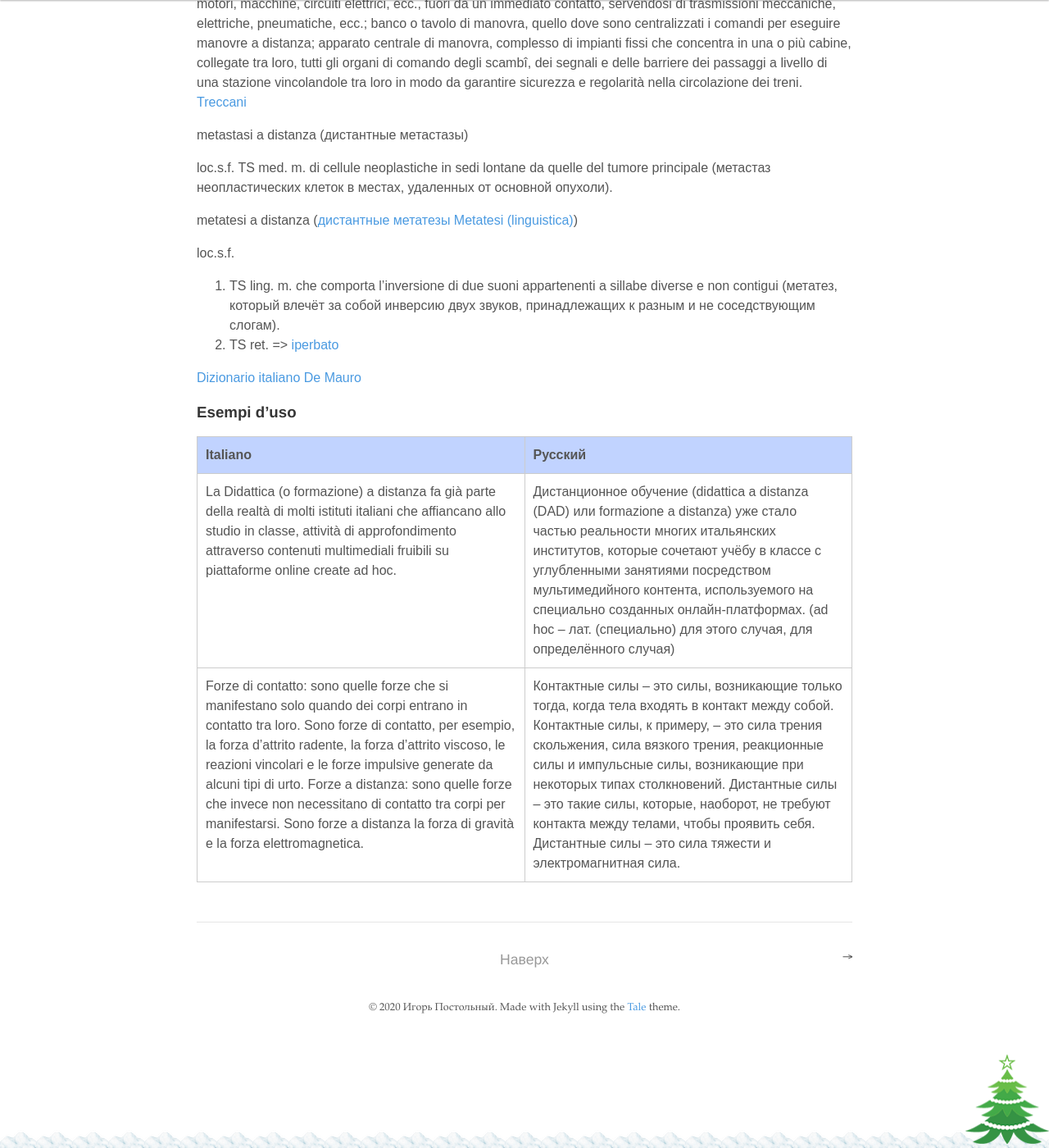
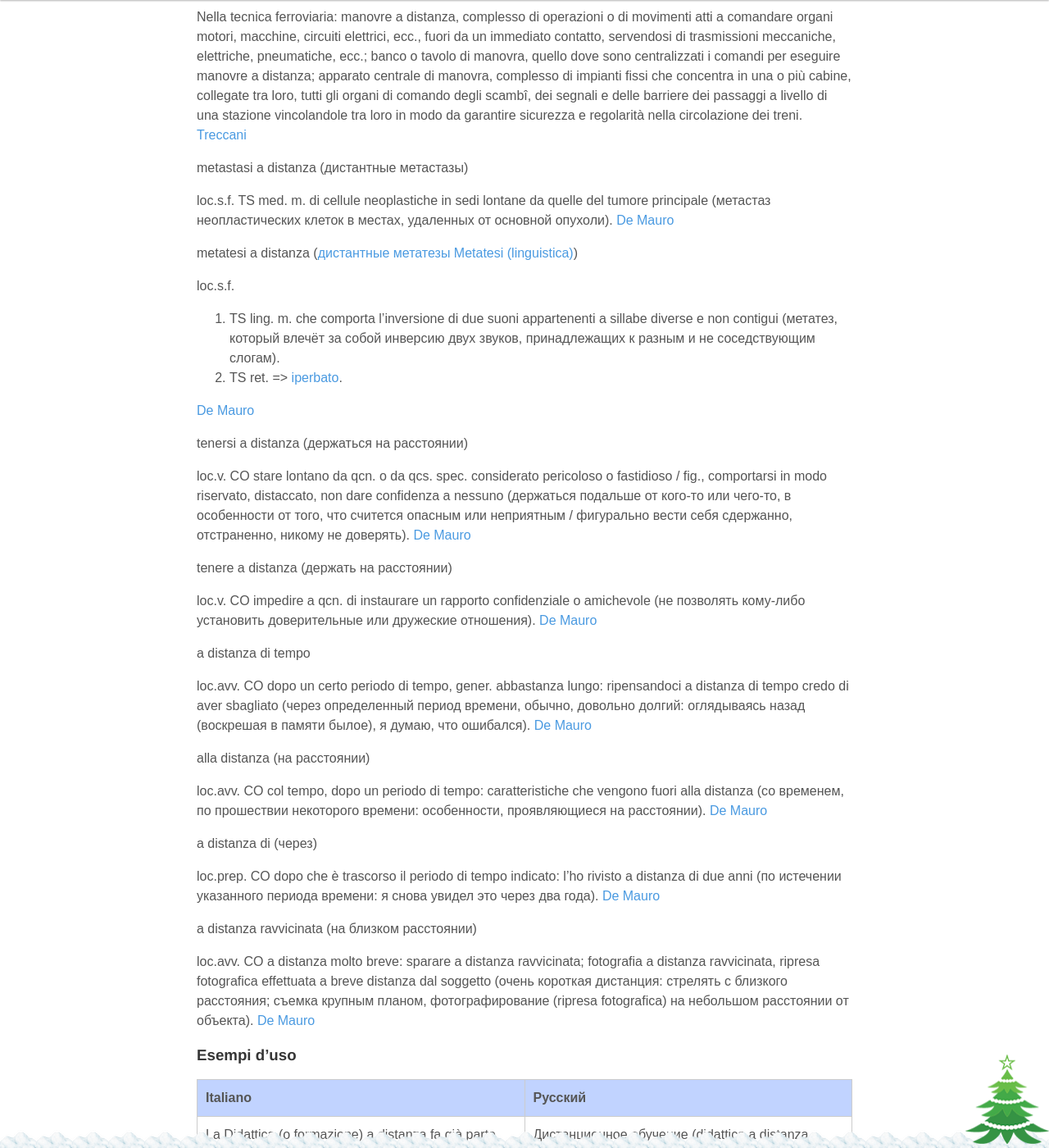
Before and after one commit to postolny/postolny.github.io, a Jekyll site: the page built from _posts/2020-11-25-a-distanza.md, in a window 1280 px wide and 1400 px high, scrolled down 1703 px. Shown: the whole window at 82% size. Built offline with Jekyll 4.4.1, drawn with Linux system fonts in a browser that asks for light colours; nearby versions of some CDN libraries; some of the changed text lies outside the part shown.

Commit message:
Add files via upload

```diff
--- a/_posts/2020-11-25-a-distanza.md
+++ b/_posts/2020-11-25-a-distanza.md
@@ -12,45 +12,71 @@ loc.avv., loc.agg.inv.
 1. loc.avv. CO distante, lontano: avvicinati! non stare così a distanza! (далёкий, отдалённый: подойти ближе! не стой так далеко!)
 2. loc.agg.inv. TS scol. di insegnamento, spec. universitario, impartito a studenti lontani attraverso trasmissioni televisive o radiofoniche (об обучении, особенно касающийся университетов, предоставляемый студентам-заочникам посредством телевизионных передач) или радиопередач).
 
+[Dizionario italiano De Mauro](https://dizionario.internazionale.it/parola/a-distanza)
+
 accesso a distanza (удалённый доступ)
 
-loc.s.m. TS inform., telecom. rapidità della comunicazione, esaltata dalle tecniche moderne di elaborazione elettronica e di trasmissione dei dati attraverso reti di terminali (скорость связи, повышенная с помощью современных технологий электронной обработки и передачи данных через терминальные сети).
+loc.s.m. TS inform., telecom. rapidità della comunicazione, esaltata dalle tecniche moderne di elaborazione elettronica e di trasmissione dei dati attraverso reti di terminali (скорость связи, повышенная с помощью современных технологий электронной обработки и передачи данных через терминальные сети). [De Mauro](https://dizionario.internazionale.it/parola/accesso-a-distanza)
 
 adozione a distanza (дистанционное усыновление)
 
-loc.s.f. CO mantenimento e assistenza di bambini che vivono in paesi sottosviluppati, tramite un contributo volontario e continuativo, spec. con la mediazione di enti e organizzazioni umanitarie (содержание и помощь детям, живущим в слаборазвитых странах, посредством добровольных и постоянных взносов, особенно при посредничестве гуманитарных учреждений и организаций).
+loc.s.f. CO mantenimento e assistenza di bambini che vivono in paesi sottosviluppati, tramite un contributo volontario e continuativo, spec. con la mediazione di enti e organizzazioni umanitarie (содержание и помощь детям, живущим в слаборазвитых странах, посредством добровольных и постоянных взносов, особенно при посредничестве гуманитарных учреждений и организаций). [De Mauro](https://dizionario.internazionale.it/parola/adozione-a-distanza)
 
 assimilazione a distanza (дистантная ассимиляция)
 
-loc.s.f. TS fon. quella che avviene tra due suoni non contigui (то, что происходит между двумя не соседствующими звуками (suoni appartenenti a sillabe diverse - звуки, принадлежащие к разным слогам) [Ассимиляция (лингвистика)](https://ru.wikipedia.org/wiki/Ассимиляция_(лингвистика))).
+loc.s.f. TS fon. quella che avviene tra due suoni non contigui (то, что происходит между двумя не соседствующими звуками (suoni appartenenti a sillabe diverse - звуки, принадлежащие к разным слогам) [Ассимиляция (лингвистика)](https://ru.wikipedia.org/wiki/Ассимиляция_(лингвистика))). [De Mauro](https://dizionario.internazionale.it/parola/assimilazione-a-distanza)
 
 azione a distanza ([Azione a distanza (fisica)](https://it.wikipedia.org/wiki/Azione_a_distanza_(fisica)) [Дальнодействие](https://ru.wikipedia.org/wiki/Дальнодействие_и_короткодействие))
 
-loc.s.f. TS fis. forza che agisce fra due corpi non a contatto (per es. la forza di gravità) (сила, действующая между двумя не соприкасающимися телами (например, сила тяжести)).
+loc.s.f. TS fis. forza che agisce fra due corpi non a contatto (per es. la forza di gravità) (сила, действующая между двумя не соприкасающимися телами (например, сила тяжести)). [De Mauro](https://dizionario.internazionale.it/parola/azione-a-distanza)
 
 forza a distanza (дистантная сила)
 
-loc.s.f. TS fis. f. che si esercita tra corpi posti a distanza in un mezzo materiale o nel vuoto (сила, действующая между телами, расположенными на расстоянии в материальной среде или в вакууме (un mezzo materiale è un mezzo dotato di massa (acqua, tubo di acciaio, aria, legno… (Материальная среда - это среда, снабжённая массой (вода, стальная труба, воздух, дерево ...)). Hечь идёт о силах, которые не нуждаются в соприкосновения, чтобы себя проявить, напр.: сила тяжести, электромагнитная сила)
+loc.s.f. TS fis. f. che si esercita tra corpi posti a distanza in un mezzo materiale o nel vuoto (сила, действующая между телами, расположенными на расстоянии в материальной среде или в вакууме (un mezzo materiale è un mezzo dotato di massa (acqua, tubo di acciaio, aria, legno… (Материальная среда - это среда, снабжённая массой (вода, стальная труба, воздух, дерево ...)). Речь идёт о силах, которые не нуждаются в соприкосновения, чтобы себя проявить, напр.: сила тяжести, электромагнитная сила). [De Mauro](https://dizionario.internazionale.it/parola/forza-a-distanza)
 
-manovra a distanza
+manovra a distanza (дистанционное управление маневрами)
 
-loc.s.f. TS ferr. operazione o movimento atto a comandare organi motori, circuiti elettrici, fuori da un immediato contatto, con l'aiuto di trasmissioni meccaniche, elettriche, pneumatiche e sim (операция или акт движения, предпринимаемый для управления частями двигателя, электрическими цепями, без непосредственного контакта, с помощью механических, электрических, пневматических и аналогичных передач).
+loc.s.f. TS ferr. operazione o movimento atto a comandare organi motori, circuiti elettrici, fuori da un immediato contatto, con l'aiuto di trasmissioni meccaniche, elettriche, pneumatiche e sim (операция или акт движения, предпринимаемый для управления частями двигателя, электрическими цепями, без непосредственного контакта, с помощью механических, электрических, пневматических и аналогичных передач). [De Mauro](https://dizionario.internazionale.it/parola/manovra-a-distanza)
 
 Nella tecnica ferroviaria: manovre a distanza, complesso di operazioni o di movimenti atti a comandare organi motori, macchine, circuiti elettrici, ecc., fuori da un immediato contatto, servendosi di trasmissioni meccaniche, elettriche, pneumatiche, ecc.; banco o tavolo di manovra, quello dove sono centralizzati i comandi per eseguire manovre a distanza; apparato centrale di manovra, complesso di impianti fissi che concentra in una o più cabine, collegate tra loro, tutti gli organi di comando degli scambî, dei segnali e delle barriere dei passaggi a livello di una stazione vincolandole tra loro in modo da garantire sicurezza e regolarità nella circolazione dei treni. [Treccani](https://www.treccani.it/vocabolario/manovra/)
 
 metastasi a distanza (дистантные метастазы)
 
 loc.s.f. TS med.
-m. di cellule neoplastiche in sedi lontane da quelle del tumore principale (метастаз неопластических клеток в местах, удаленных от основной опухоли).
+m. di cellule neoplastiche in sedi lontane da quelle del tumore principale (метастаз неопластических клеток в местах, удаленных от основной опухоли). [De Mauro](https://dizionario.internazionale.it/parola/metastasi-a-distanza)
 
 metatesi a distanza ([дистантные метатезы](https://dic.academic.ru/dic.nsf/etymology_terms/271/Дистантная) [Metatesi (linguistica)](https://it.wikipedia.org/wiki/Metatesi_(linguistica)))
 
 loc.s.f.
 
 1. TS ling. m. che comporta l'inversione di due suoni appartenenti a sillabe diverse e non contigui (метатез, который влечёт за собой инверсию двух звуков, принадлежащих к разным и не соседствующим слогам).
-2. TS ret. => [iperbato](https://dizionario.internazionale.it/parola/iperbato)
+2. TS ret. => [iperbato](https://dizionario.internazionale.it/parola/iperbato).
 
-[Dizionario italiano De Mauro](https://dizionario.internazionale.it/cerca/a%20distanza)
+[De Mauro](https://dizionario.internazionale.it/parola/metatesi-a-distanza)
+
+tenersi a distanza (держаться на расстоянии)
+
+loc.v. CO stare lontano da qcn. o da qcs. spec. considerato pericoloso o fastidioso / fig., comportarsi in modo riservato, distaccato, non dare confidenza a nessuno (держаться подальше от кого-то или чего-то, в особенности от того, что считется опасным или неприятным / фигурально вести себя сдержанно, отстраненно, никому не доверять). [De Mauro](https://dizionario.internazionale.it/parola/tenersi-a-distanza)
+
+tenere a distanza  (держать на расстоянии)
+
+loc.v. CO impedire a qcn. di instaurare un rapporto confidenziale o amichevole (не позволять кому-либо установить доверительные или дружеские отношения). [De Mauro](https://dizionario.internazionale.it/parola/tenere-a-distanza)
+
+a distanza di tempo
+
+loc.avv. CO dopo un certo periodo di tempo, gener. abbastanza lungo: ripensandoci a distanza di tempo credo di aver sbagliato (через определенный период времени, обычно, довольно долгий: оглядываясь назад (воскрешая в памяти былое), я думаю, что ошибался). [De Mauro](https://dizionario.internazionale.it/parola/a-distanza-di-tempo)
+
+alla distanza (на расстоянии)
+
+loc.avv. CO col tempo, dopo un periodo di tempo: caratteristiche che vengono fuori alla distanza (со временем, по прошествии некоторого времени: особенности, проявляющиеся на расстоянии). [De Mauro](https://dizionario.internazionale.it/parola/alla-distanza)
+
+a distanza di (через)
+
+loc.prep. CO dopo che è trascorso il periodo di tempo indicato: l'ho rivisto a distanza di due anni (по истечении указанного периода времени: я снова увидел это через два года). [De Mauro](https://dizionario.internazionale.it/parola/a-distanza-di)
+
+a distanza ravvicinata (на близком расстоянии)
+
+loc.avv. CO a distanza molto breve: sparare a distanza ravvicinata; fotografia a distanza ravvicinata, ripresa fotografica effettuata a breve distanza dal soggetto (очень короткая дистанция: стрелять с близкого расстояния; съемка крупным планом, фотографирование (ripresa fotografica) на небольшом расстоянии от объекта). [De Mauro](https://dizionario.internazionale.it/parola/a-distanza-ravvicinata)
 
 ### Esempi d'uso
 
@@ -58,3 +84,15 @@ loc.s.f.
 |---|---|
 |La Didattica (o formazione) a distanza fa già parte della realtà di molti istituti italiani che affiancano allo studio in classe, attività di approfondimento attraverso contenuti multimediali fruibili su piattaforme online create ad hoc.|Дистанционное обучение (didattica a distanza (DAD) или formazione a distanza) уже стало частью реальности многих итальянских институтов, которые сочетают учёбу в классе с углубленными занятиями посредством мультимедийного контента, используемого на специально созданных онлайн-платформах. (ad hoc – лат. (специально) для этого случая, для определённого случая)|
 |Forze di contatto: sono quelle forze che si manifestano solo quando dei corpi entrano in contatto tra loro. Sono forze di contatto, per esempio, la forza d'attrito radente, la forza d'attrito viscoso, le reazioni vincolari e le forze impulsive generate da alcuni tipi di urto. Forze a distanza: sono quelle forze che invece non necessitano di contatto tra corpi per manifestarsi. Sono forze a distanza la forza di gravità e la forza elettromagnetica.|Контактные силы – это силы, возникающие только тогда, когда тела входять в контакт между собой. Контактные силы, к примеру, – это сила трения скольжения, сила вязкого трения, реакционные силы и импульсные силы, возникающие при некоторых типах столкновений. Дистантные силы – это такие силы, которые, наоборот, не требуют контакта между телами, чтобы проявить себя. Дистантные силы – это сила тяжести и электромагнитная сила.|
+|comando a distanza|дистанционное управление|
+|commutatore a distanza|дистанционный переключатель|
+|comandato a distanza|телеуправляемый; управляемый на расстоянии; с дистанционным управлением|
+|azionato a distanza|телеуправляемый; с дистанционным управлением|
+|guidare a distanza|управлять на расстоянии|
+|riscaldatore motore e abitacolo con comando a distanza|предпусковой подогреватель двигателя и салона автомобиля с дистанционным управлением|
+|(tenersi) a distanza prudenziale|держаться на безопасном расстоянии|
+|sono nati a distanza di un anno|они погодки|
+|a distanza di due passi|на расстоянии двух шагов|
+|sparare a distanza ravvicinata|стрелять с очень близкого расстояния / почти в упор|
+|E poi ha detto chiaramente di non essere interessata a una relazione a distanza.|И потом, она ясно дала тебе понять, что не хочет отношений на расстоянии.|
+|Già, i rapporti a distanza non funzionano mai.|Да уж, отношения на расстоянии никогда не работают.|
```
